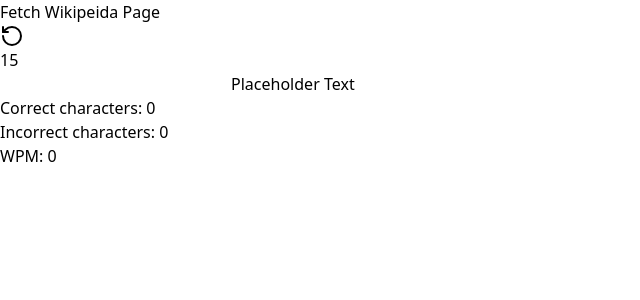
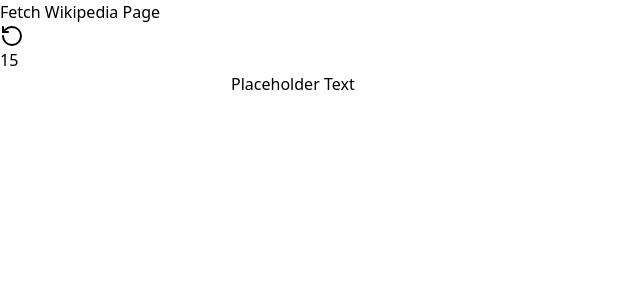
Before and after one commit to Eric-Zhang-Developer/wiki-type, a Next.js app: page / in a window 1280 px wide. Shown: the top 300 px of the page, without its empty margins (0-640 px from the left). Built offline with nearby package versions, Linux system fonts and the light colour scheme.

Commit message:
implment end game screen

```diff
--- a/src/app/page.tsx
+++ b/src/app/page.tsx
@@ -13,6 +13,7 @@ export default function Home() {
   const [isRunning, setIsRunning] = useState(false);
   const [timeLeft, setTimeLeft] = useState(15);
   const [WPM, setWPM] = useState(0.0);
+  const [isGameEnded, setIsGameEnded] = useState(false);
 
   const handelReset = async () => {
     const pageText = await fetchPage();
@@ -22,6 +23,7 @@ export default function Home() {
     setIncorrectChars(0);
     setIsRunning(false);
     setTimeLeft(15);
+    setIsGameEnded(false);
   };
 
   /**
@@ -58,6 +60,7 @@ export default function Home() {
 
   const handleGameEnd = useCallback(() => {
     setWPM((correctCharsRef.current / 5) * 4);
+    setIsGameEnded(true);
   }, []);
 
   // This useEffect is for correct chars as correct chars cannot be passed directly
@@ -76,15 +79,17 @@ export default function Home() {
           w-3/4 lg:w-2/4 font-serif"
           onClick={() => handelReset()}
         >
-          Fetch Wikipeida Page <RotateCcw></RotateCcw>
+          Fetch Wikipedia Page <RotateCcw></RotateCcw>
         </button>
 
+        {!isGameEnded ? (
+          <section>
             <Timer
               isRunning={isRunning}
               timeLeft={timeLeft}
               onTimeChange={handleTimeChange}
               onGameEnd={handleGameEnd}
-        ></Timer>
+            />
 
             <div className="text-3xl container mx-auto relative">
               <input
@@ -94,8 +99,8 @@ export default function Home() {
                 onChange={handleUserInput}
               />
 
-          {/* This code is currently terribly inefficent it has to run O(n) everytime a char is inputted*/}
               {testText.split("").map((letter, index) => {
+                // Your mapping logic stays the same
                 let textColorClass = "";
                 if (index >= userText.length) {
                   textColorClass = "text-slate-500"; // Untyped character
@@ -105,7 +110,6 @@ export default function Home() {
                   textColorClass = "text-rose-300"; // Incorrectly typed character
                 }
 
-            // Then add cursor styling for the current position
                 const isCursorPosition = index === userText.length;
                 const cursorClass = isCursorPosition
                   ? "border-l-2 border-white"
@@ -118,13 +122,18 @@ export default function Home() {
                 );
               })}
             </div>
-        <div className="mt-4 text-emerald-300 ">
+          </section>
+        ) : (
+          <section>
+            <div className="mt-4 text-emerald-300">
               Correct characters: {correctChars}
             </div>
-        <div className="mt-4 text-red-400 ">
+            <div className="mt-4 text-red-400">
               Incorrect characters: {incorrectChars}
             </div>
-        <div className="mt-4 text-blue-400 ">WPM: {WPM}</div>
+            <div className="mt-4 text-blue-400">WPM: {WPM}</div>
+          </section>
+        )}
       </main>
     </div>
   );
```
Lines whose indentation alone changed are shown as unchanged.
